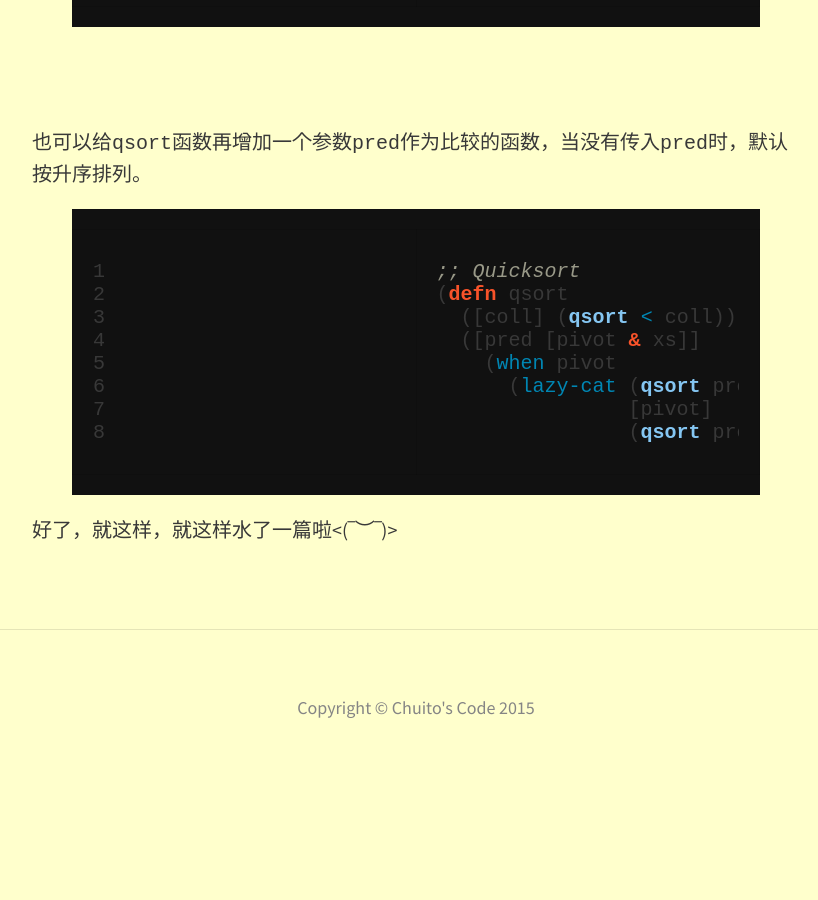
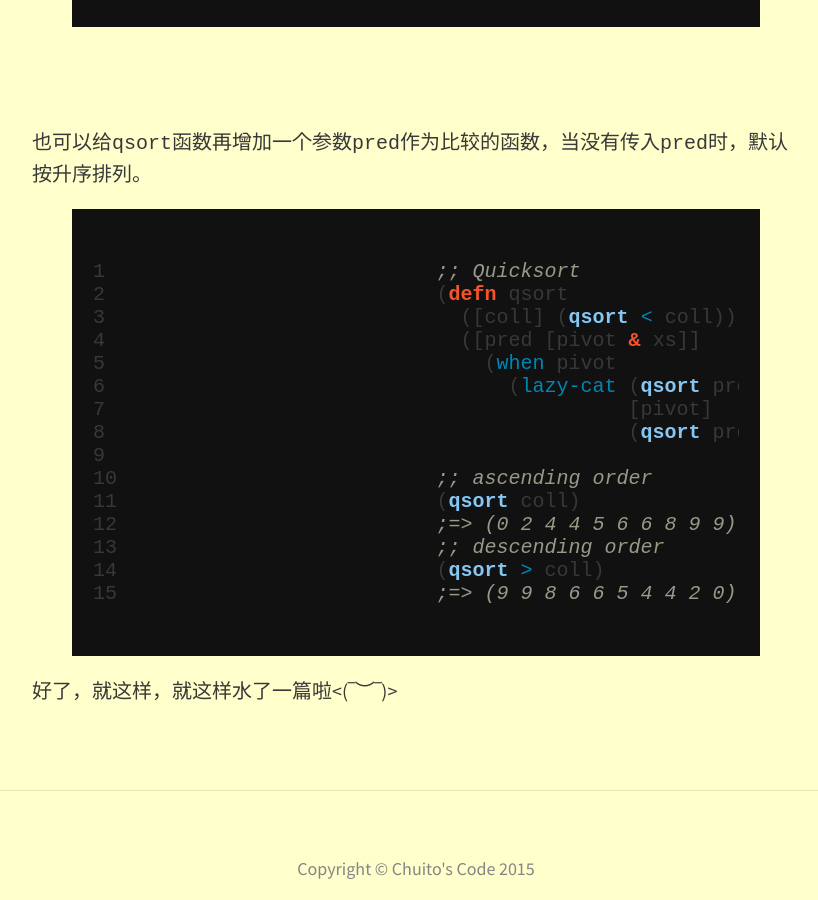
Before and after one commit to ChuitoChan/ChuitoChan.github.io, a Jekyll site: the page built from _posts/2015-07-26-quicksort-in-clojure.md, in a window 1280 px wide and 900 px high, scrolled down 3235 px. Shown: the whole window, without its empty margins (224-1042 px from the left). Built offline with Jekyll 4.4.1, drawn with Linux system fonts in a browser that asks for light colours; nearby versions of some CDN libraries; before the commit the page ends 4020 px from its top, so only the background shows below that.

Commit message:
Update 2015-07-26-quicksort-in-clojure.md

```diff
--- a/_posts/2015-07-26-quicksort-in-clojure.md
+++ b/_posts/2015-07-26-quicksort-in-clojure.md
@@ -103,6 +103,13 @@ feature-img: "img/sample_feature_img.png"
       (lazy-cat (qsort pred (filter #(pred % pivot) xs))
                 [pivot]
                 (qsort pred (remove #(pred % pivot) xs))))))
+
+;; ascending order
+(qsort coll)
+;=> (0 2 4 4 5 6 6 8 9 9)
+;; descending order
+(qsort > coll)
+;=> (9 9 8 6 6 5 4 4 2 0)
 {% endhighlight clojure %}
 
 好了，就这样，就这样水了一篇啦<(‾︶‾)>
```
